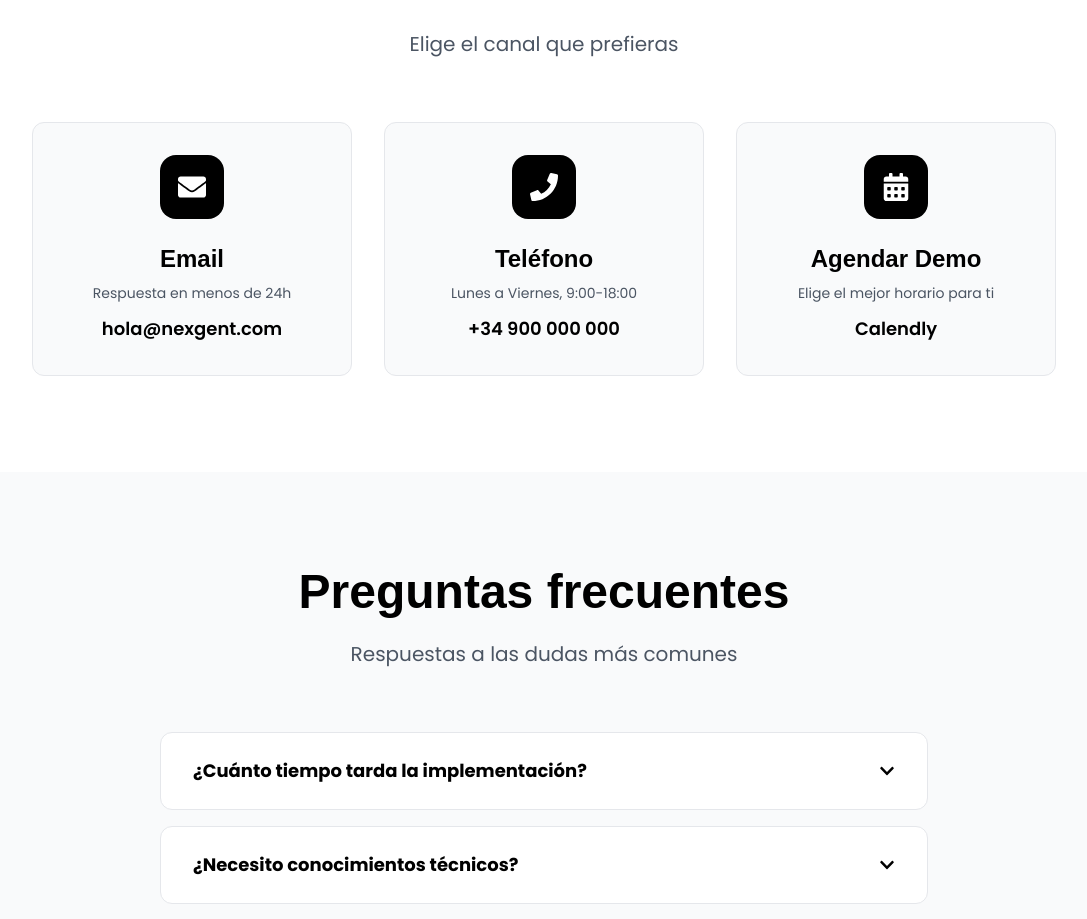
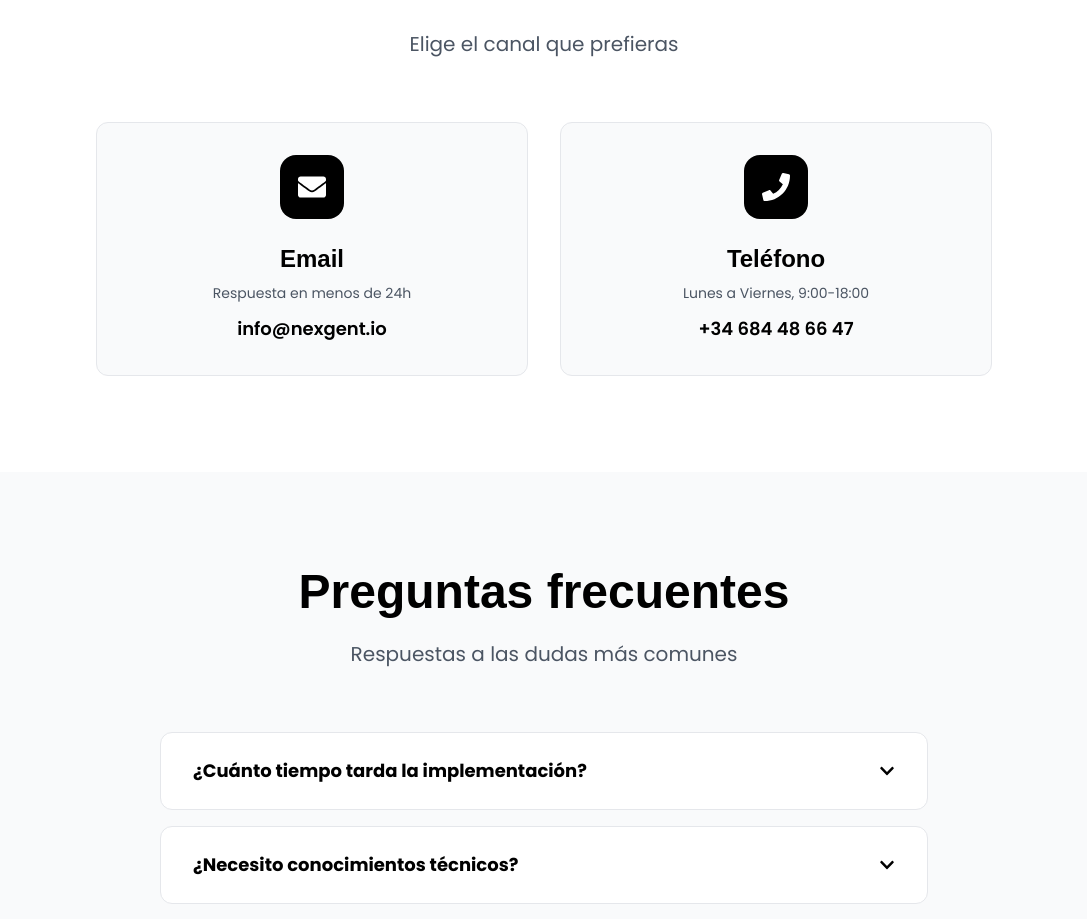
Before and after one commit to Aguti1902/nexgent-nueva-web, a Next.js app: page /contacto in a window 1280 px wide. Shown: the part 1641-2560 px from the top of the page, without its empty margins (96-1183 px from the left). Built offline with nearby package versions, Linux system fonts and the light colour scheme; a web font is replaced by a local one.

Commit message:
Update: Change contact info to info@nexgent.io and +34 684 48 66 47

```diff
--- a/app/aviso-legal/page.tsx
+++ b/app/aviso-legal/page.tsx
@@ -27,7 +27,7 @@ export default function AvisoLegalPage() {
               <li>Titular: NexGent Technologies S.L.</li>
               <li>NIF: B-12345678</li>
               <li>Domicilio social: Madrid, España</li>
-              <li>Email: hola@nexgent.com</li>
+              <li>Email: info@nexgent.io</li>
             </ul>
           </section>
 
--- a/app/cookies/page.tsx
+++ b/app/cookies/page.tsx
@@ -118,7 +118,7 @@ export default function CookiesPage() {
             <p>
               Si tienes preguntas sobre nuestra Política de Cookies, puedes contactarnos en:
               <br />
-              <strong>Email:</strong> hola@nexgent.com
+              <strong>Email:</strong> info@nexgent.io
             </p>
           </section>
         </div>
--- a/app/politica-privacidad/page.tsx
+++ b/app/politica-privacidad/page.tsx
@@ -23,7 +23,7 @@ export default function PoliticaPrivacidadPage() {
               datos personales recogidos a través de este sitio web.
             </p>
             <ul className="list-disc list-inside mt-4 space-y-2">
-              <li>Email de contacto: hola@nexgent.com</li>
+              <li>Email de contacto: info@nexgent.io</li>
               <li>Domicilio: Madrid, España</li>
             </ul>
           </section>
@@ -101,7 +101,7 @@ export default function PoliticaPrivacidadPage() {
               <li>Solicitar la portabilidad de tus datos</li>
             </ul>
             <p className="mt-4">
-              Para ejercer estos derechos, contacta con nosotros en: hola@nexgent.com
+              Para ejercer estos derechos, contacta con nosotros en: info@nexgent.io
             </p>
           </section>
 
--- a/components/contact/ContactInfo.tsx
+++ b/components/contact/ContactInfo.tsx
@@ -8,22 +8,15 @@ const contactMethods = [
     icon: FaEnvelope,
     title: 'Email',
     description: 'Respuesta en menos de 24h',
-    contact: 'hola@nexgent.com',
-    href: 'mailto:hola@nexgent.com',
+    contact: 'info@nexgent.io',
+    href: 'mailto:info@nexgent.io',
   },
   {
     icon: FaPhone,
     title: 'Teléfono',
     description: 'Lunes a Viernes, 9:00-18:00',
-    contact: '+34 900 000 000',
-    href: 'tel:+34900000000',
-  },
-  {
-    icon: FaCalendarAlt,
-    title: 'Agendar Demo',
-    description: 'Elige el mejor horario para ti',
-    contact: 'Calendly',
-    href: '#',
+    contact: '+34 684 48 66 47',
+    href: 'tel:+34684486647',
   },
 ]
 
@@ -46,7 +39,7 @@ export default function ContactInfo() {
           </p>
         </motion.div>
 
-        <div className="grid grid-cols-1 md:grid-cols-3 gap-8 max-w-5xl mx-auto">
+        <div className="grid grid-cols-1 md:grid-cols-2 gap-8 max-w-4xl mx-auto">
           {contactMethods.map((method, index) => (
             <motion.a
               key={method.title}
```
